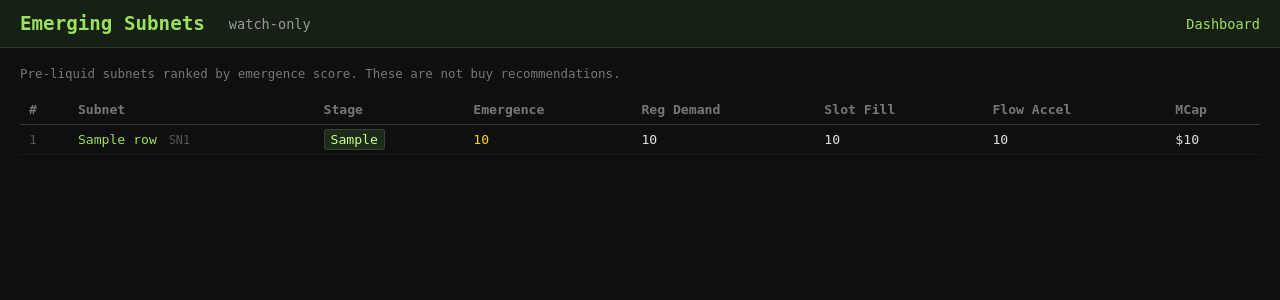
After one commit to Jeremya/bittensor-subnet-watcher, a FastAPI app: template web/templates/emerging.html in a window 1280 px wide. The commit adds this page. Shown: the top 300 px of the page. Run offline with FastAPI, Linux system fonts and the light colour scheme; the template is opened without the code that fills it: most values are stand-ins (such as "Sample title", 1, 10 or a date in 2020); parts of the project's set-up code (start-up, migrations or seed data) failed here and were passed over.

Commit message:
feat: add emerging watchlist dashboard tab

```diff
--- /dev/null
+++ b/web/templates/emerging.html
@@ -0,0 +1,90 @@
+<!DOCTYPE html>
+<html lang="en">
+<head>
+  <meta charset="UTF-8">
+  <meta http-equiv="refresh" content="60">
+  <title>Emerging Subnets - TAO Monitor</title>
+  <style>
+    * { box-sizing: border-box; margin: 0; padding: 0; }
+    body { font-family: monospace; background: #0f0f0f; color: #e0e0e0; }
+    header { background: #162015; padding: 12px 20px; display: flex;
+             gap: 24px; align-items: center; border-bottom: 1px solid #2f3a2a; }
+    header h1 { font-size: 1.2rem; color: #9be15d; }
+    header span { color: #999; font-size: 0.85rem; }
+    header a { margin-left: auto; color: #9be15d; font-size: 0.85rem; text-decoration: none; }
+    header a:hover { color: #caff8a; }
+    .content { padding: 18px 20px; }
+    .note { color: #777; font-size: 0.78rem; margin-bottom: 14px; }
+    table { width: 100%; border-collapse: collapse; font-size: 0.82rem; }
+    th { text-align: left; padding: 7px 9px; color: #777; border-bottom: 1px solid #333; }
+    td { padding: 7px 9px; border-bottom: 1px solid #1a1a1a; }
+    tr.clickable { cursor: pointer; }
+    tr.clickable:hover td { background: #171c14; }
+    .sn-name { color: #9be15d; }
+    .sn-id { color: #555; margin-left: 4px; font-size: 0.9em; }
+    .stage { color: #caff8a; background: #1e2a1a; border: 1px solid #35452f;
+             padding: 2px 6px; border-radius: 3px; }
+    .score-high { color: #00c853; }
+    .score-med { color: #ffd600; }
+    .score-null, .empty { color: #555; }
+    .empty { font-style: italic; padding: 32px 0; text-align: center; }
+  </style>
+</head>
+<body>
+
+{% macro fmt_usd(v) -%}
+{%- if v is none %}-
+{%- elif v >= 1000000 %}${{ "%.1f"|format(v / 1000000) }}M
+{%- elif v >= 1000 %}${{ "%.0f"|format(v / 1000) }}K
+{%- else %}${{ "%.0f"|format(v) }}
+{%- endif %}
+{%- endmacro %}
+
+<header>
+  <h1>Emerging Subnets</h1>
+  <span>watch-only</span>
+  <a href="/">Dashboard</a>
+</header>
+
+<div class="content">
+  <p class="note">Pre-liquid subnets ranked by emergence score. These are not buy recommendations.</p>
+  {% if subnets %}
+  <table>
+    <thead>
+      <tr>
+        <th>#</th>
+        <th>Subnet</th>
+        <th>Stage</th>
+        <th>Emergence</th>
+        <th>Reg Demand</th>
+        <th>Slot Fill</th>
+        <th>Flow Accel</th>
+        <th>MCap</th>
+      </tr>
+    </thead>
+    <tbody>
+      {% for row in subnets %}
+      {% set score = row.emergence_score %}
+      {% set cls = "score-high" if score and score >= 70 else ("score-med" if score else "score-null") %}
+      <tr class="clickable" onclick="location.href='/subnet/{{ row.netuid }}'">
+        <td class="score-null">{{ loop.index }}</td>
+        <td>
+          <span class="sn-name">{{ row.name or ("SN" ~ row.netuid) }}</span>
+          <span class="sn-id">SN{{ row.netuid }}</span>
+        </td>
+        <td><span class="stage">{{ row.emergence_stage }}</span></td>
+        <td class="{{ cls }}">{{ "%.0f"|format(row.emergence_score) }}</td>
+        <td>{{ "%.0f"|format(row.reg_demand_score) if row.reg_demand_score is not none else "-" }}</td>
+        <td>{{ "%.0f"|format(row.slot_fill_score) if row.slot_fill_score is not none else "-" }}</td>
+        <td>{{ "%.0f"|format(row.flow_accel_score) if row.flow_accel_score is not none else "-" }}</td>
+        <td>{{ fmt_usd(row.alpha_mcap_usd) }}</td>
+      </tr>
+      {% endfor %}
+    </tbody>
+  </table>
+  {% else %}
+  <p class="empty">No emerging candidates right now.</p>
+  {% endif %}
+</div>
+</body>
+</html>
--- a/web/templates/index.html
+++ b/web/templates/index.html
@@ -82,8 +82,9 @@
   <h1>TAO Monitor</h1>
   <span>Subnets: {{ subnet_count }}</span>
   <span>Last poll: {{ last_poll or "never" }}</span>
-  <a href="/analysts" style="margin-left:auto; color:#00d4aa; font-size:0.85rem; text-decoration:none;">Analysts ↗</a>
-  <a href="/portfolio" style="margin-left:auto; color:#00d4aa; font-size:0.85rem; text-decoration:none;">Portfolio ↗</a>
+  <a href="/emerging" style="margin-left:auto; color:#00d4aa; font-size:0.85rem; text-decoration:none;">Emerging ↗</a>
+  <a href="/analysts" style="color:#00d4aa; font-size:0.85rem; text-decoration:none;">Analysts ↗</a>
+  <a href="/portfolio" style="color:#00d4aa; font-size:0.85rem; text-decoration:none;">Portfolio ↗</a>
 </header>
 <div class="health-strip">
   <div class="health-cell">
```
Also changed, not shown: tests/web/test_routes.py (+39 -0 lines), web/routes.py (+14 -0 lines).
